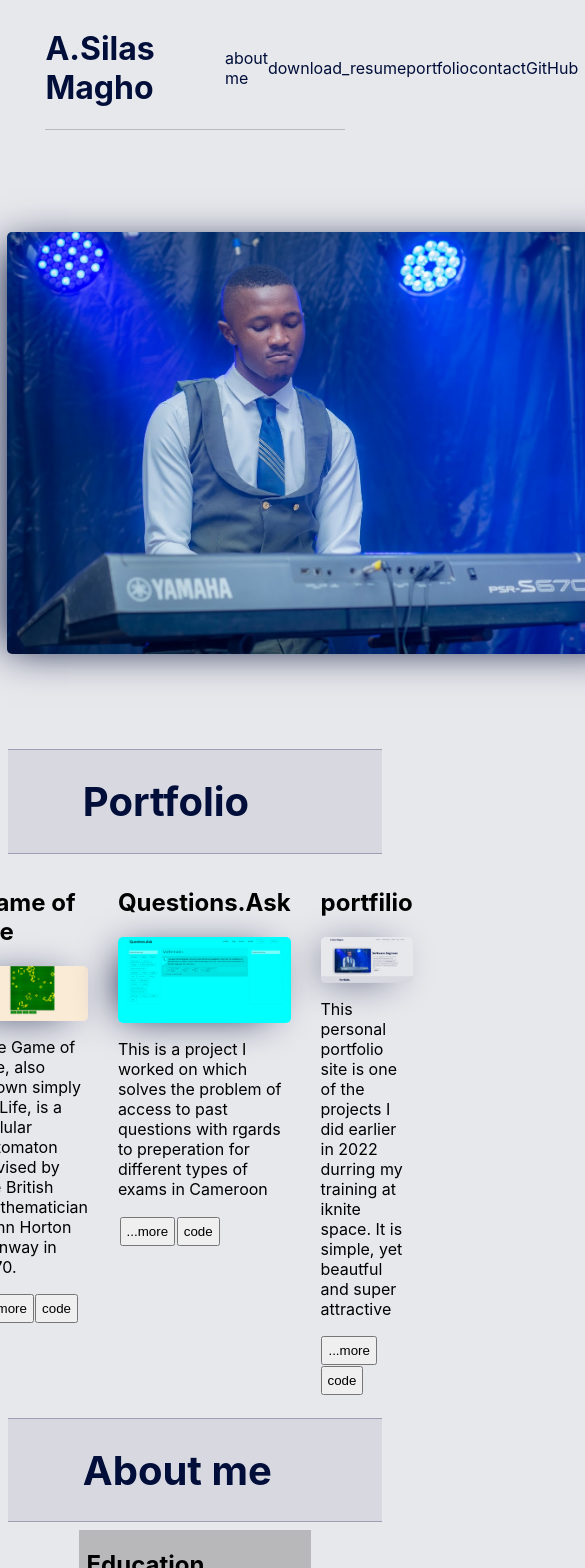
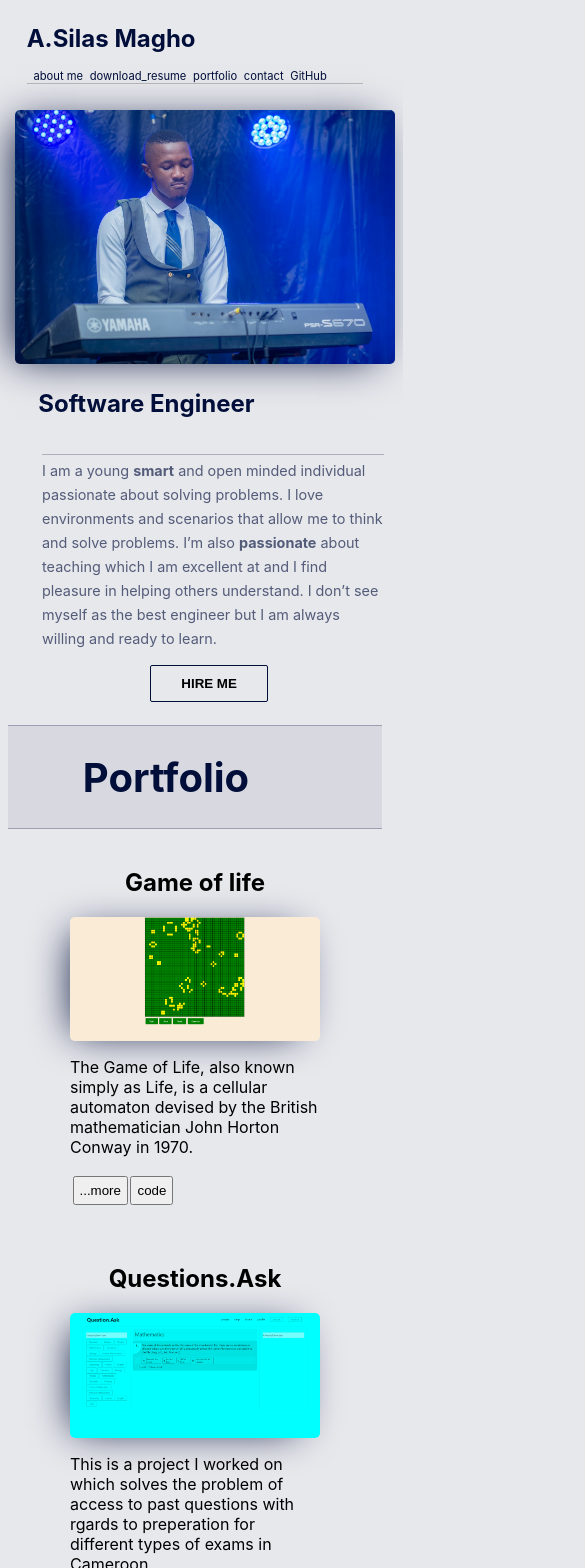
Before and after one commit to Casaemiro/myPortfolio, a React (Create React App) app: page / in a window 390 px wide. Shown: the top 1568 px of the page, 585 px wide, since content can reach past the window. Built offline with nearby package versions, Linux system fonts and the light colour scheme.

Commit message:
responsive-version

```diff
--- a/src/index.css
+++ b/src/index.css
@@ -32,7 +32,9 @@ code {
   display: flex;
   flex-direction: row;
   align-items: center;
-  width: 40%;
+  width: 500px;
+  /* background-color: pink; */
+
 }
 .links a {
   margin-left: auto;
@@ -61,7 +63,8 @@ code {
 }
 .intro-text h1{
   font-size: 3rem;
-  color: #000E39
+  color: #000E39;
+  line-height: 2.5rem;
 }
 h1 {
   color: #000E39
@@ -186,6 +189,7 @@ h1 {
   align-items: center;
   justify-content: center;
   padding: 5%;
+  /* background-color: green; */
 }
 .project-image {
   width: 100%;
@@ -228,10 +232,179 @@ h1 {
   flex-direction: row;
   align-items: center;
   padding-left: 2.5%;
-  line-height: 5px;
+  /* line-height: 10px; */
   /* border-radius: 10px; */
 
 }
 .aboutText span {
   margin-left: 2%;
 }
+.top-nav h1 {
+  width: 300px;
+}
+
+
+/* ____________________________________________ */
+
+
+
+@media only screen and (max-width: 632px) {
+  /* .top-nav h1 {
+    color: pink;
+  } */
+  .top-nav {
+    flex-direction: column;
+    align-items: flex-start;
+    width: 100%;
+  }
+  .links {
+    max-width: 100%;
+    /* background-color: red; */
+    /* display: none; */
+    padding-right: -20%;
+    margin-left: 0%;
+    margin-right: 0%;
+    overflow: hidden;
+
+    /* display: inline-block; */
+  /* flex-direction: row; */
+
+  }
+  .links a{
+    margin-left: 2%;
+    font-size: 0.7rem;
+  }
+  .intro {
+    flex-direction: column;
+  }
+  .intro-text h1{
+    width: 90%;
+  }
+  .intro-details {
+    width: 90%;
+  }
+  .intro-text{
+    display: flex;
+    flex-direction: column;
+    align-items: center;
+    justify-content: center;
+    /* background-color: green; */
+    padding-bottom: 2%;
+    border-radius: 5px;
+
+  }
+  .left-footer {
+    font-size:0.8rem;
+    /* background-color: green; */
+    padding-left: 0%;
+  }
+  .left-footer a{
+    font-size:0.8rem;
+    padding-left: 2%;
+  }
+  .right-footer {
+    font-size:0.8rem;
+  }
+  .about {
+    min-width: 100%;
+    font-size: 0.8rem;
+    /* background-color: green; */
+  }
+  .footer-section {
+    flex-direction: column;
+  }
+}
+
+/* Small devices (portrait tablets and large phones, 600px and up) */
+/* @media only screen and (max-width: 600px) {
+  h1 {
+    color: red;
+    font-size: 1.5em;
+    background-color: green;
+
+  }
+  .myimg {
+    height: 30vh;
+    border-radius: 5px;
+    box-shadow:-10px 4px 40px -10px #000E39;
+
+  }
+  .intro-text {
+    width: 100%;
+  }
+} */
+
+/* Medium devices (landscape tablets, 768px and up) */
+@media only screen and (max-width: 905px) {
+  h1 {
+    /* color: blue; */
+    /* background-color: green; */
+    font-size: 1.5em;
+
+
+  }
+
+  .myimg {
+    height: 30vh;
+    border-radius: 5px;
+    box-shadow:-10px 4px 40px -10px #000E39;
+
+  }
+  .intro-text {
+    width: 100%;
+  }
+  .intro-text h1{
+    font-size: 1.5rem;
+  }
+  .intro-details {
+    font-size: 0.9rem;
+  }
+  .top-nav {
+    width: 90%;
+  }
+  .top-nav h1{
+    width: 200px;
+  }
+  .links {
+    font-size: 0.8rem;
+    width: 400px;
+  }
+  .about {
+    width: 80%;
+  }
+  .Portfolio-section {
+    width: 100%;
+    display: flex;
+    flex-wrap: wrap;
+    flex-direction: row;
+    align-items: center;
+    justify-content: center;
+    padding-bottom: 5%;
+    /* background-color: green; */
+
+  }
+  .project-section {
+    width: 250px;
+    display: flex;
+    flex-direction: column;
+    align-items: center;
+    justify-content: center;
+    padding: 5%;
+    /* background-color: green; */
+  }
+}
+
+/* Large devices (laptops/desktops, 992px and up) */
+/* @media only screen and (min-width: 992px) {
+  h1 {
+    color: red;
+  }
+} */
+
+/* Extra large devices (large laptops and desktops, 1200px and up) */
+/* @media only screen and (min-width: 1200px) {
+h1 {
+  color: red;
+} */
+
+/* } */
```
Also changed, not shown: src/Aboutme.js (indentation only).
